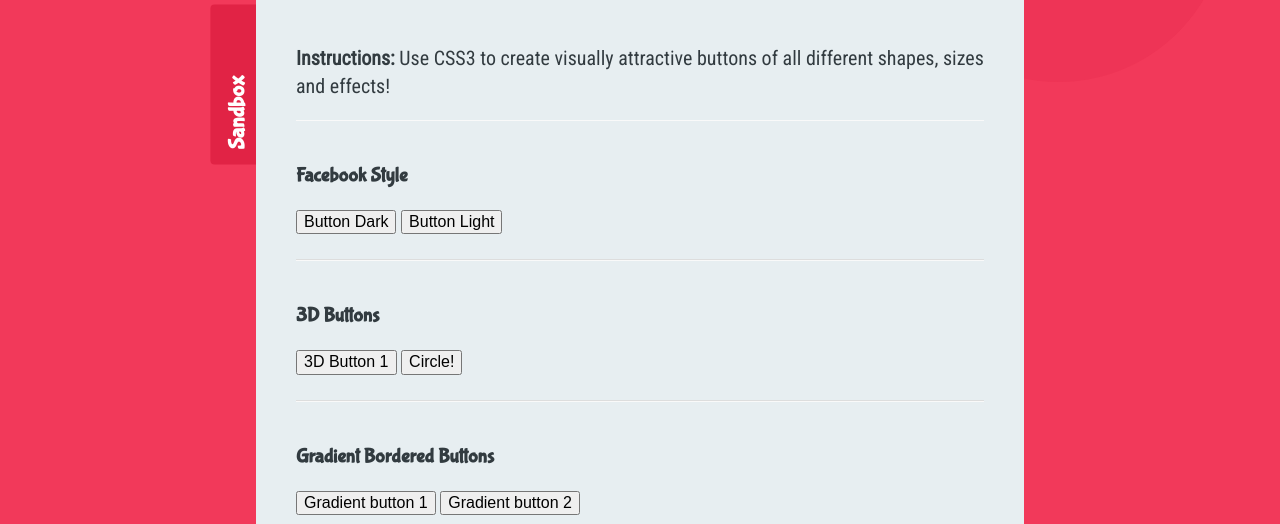
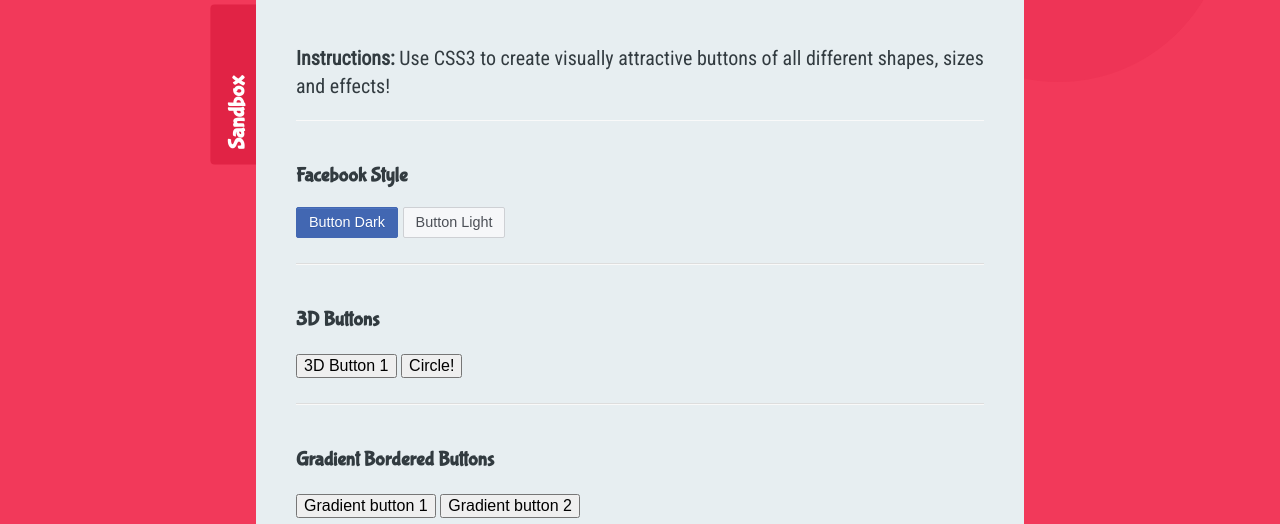
Before and after one commit to jevvilla/css3in30days, a plain HTML site: page index.html in a window 1280 px wide. Shown: the part 276-800 px from the top of the page. Drawn offline with Linux system fonts and the light colour scheme; a web font is replaced by a local one.

Commit message:
Facebook buttons styles created

```diff
--- a/sandbox.css
+++ b/sandbox.css
@@ -1,5 +1,48 @@
 /* ========================================
+    CODE YOUR STYLES BELOW!
+   ====================================== */
 
-    CODE YOUR STYLES BELOW!
+/* ========================================
+FACEBOOK BUTTONS
+====================================== */
+.facebook-style-btn {
+  border-radius: 2px;
+  font-size: 0.9rem;
+  padding: 6px 12px;
+}
 
-   ====================================== */
+.facebook-style-btn:hover {
+  cursor: pointer;
+}
+
+.facebook-style-dark {
+  box-shadow: inset 0 1px 0 0 #4d73bf;
+  background-color: #4267b2;
+  border: solid 1px #4267b2;
+  color: white;
+  text-shadow: 0 1px 0 #3359a5;
+}
+
+.facebook-style-dark:hover {
+  background-color: #2b54a7;
+}
+
+.facebook-style-dark:active {
+  background-color: #1d4698;
+  border-color: #1d4698;
+}
+
+.facebook-style-light {
+  background-color: #f6f7f9;
+  border: solid 1px #ced0d4;
+  color: #4b4f56;
+}
+
+.facebook-style-light:hover {
+  background-color: #e9ebee;
+}
+
+.facebook-style-light:active {
+  background-color: #d8dade;
+  border-color: #d8dade;
+}
```
